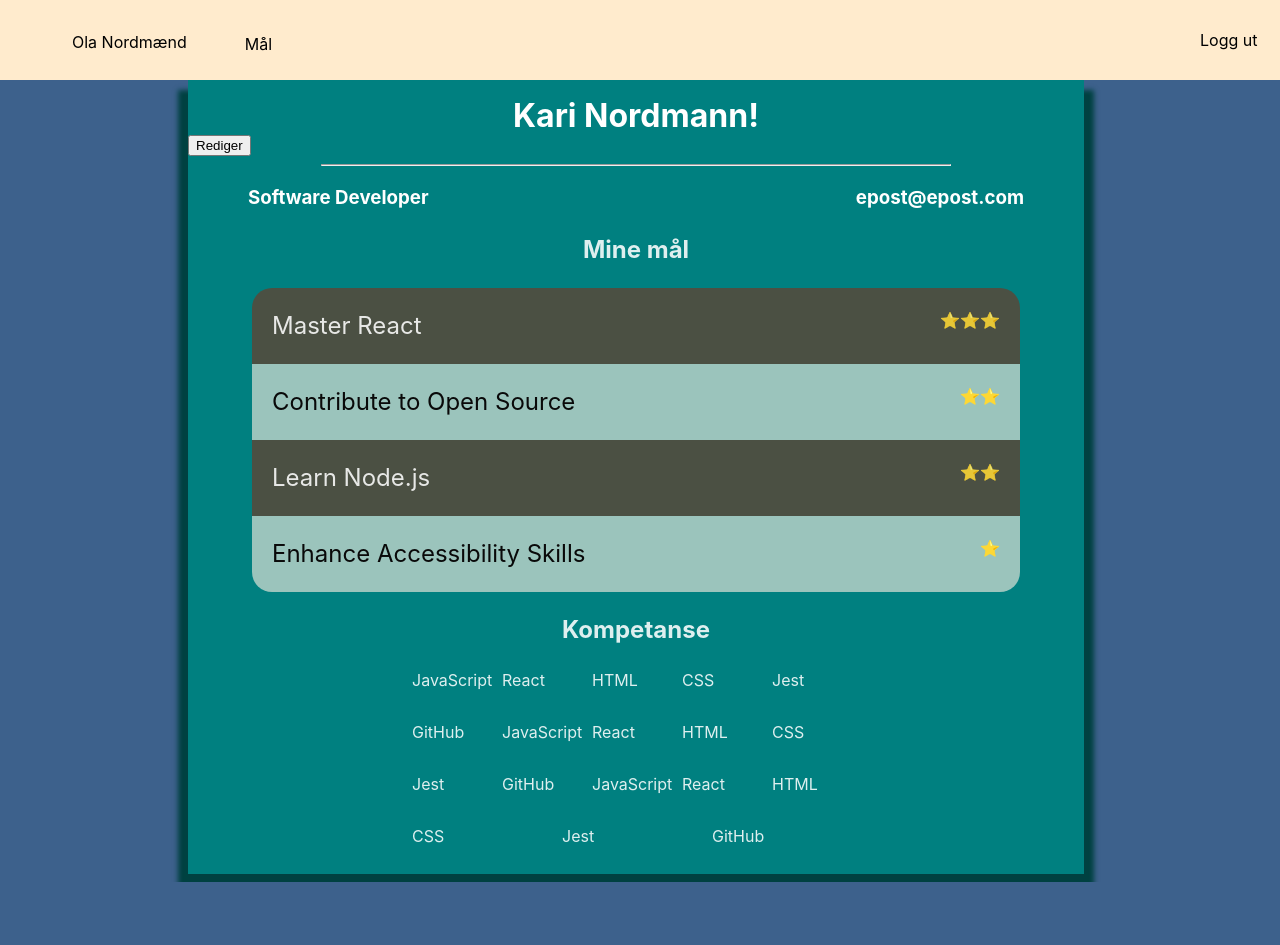
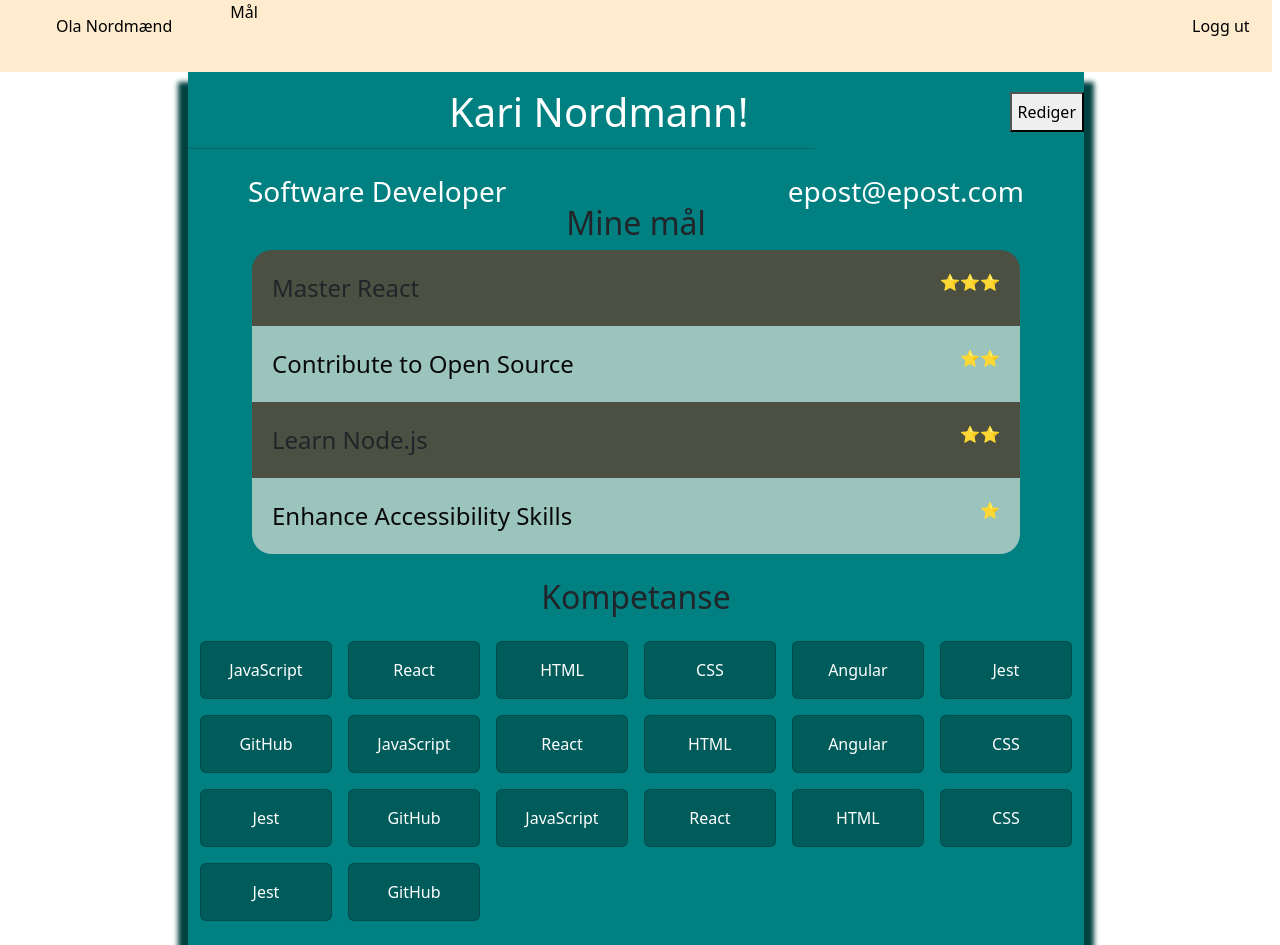
Before and after one commit to EspenSolhaug1/kompetanse-oversikt, a React (Vite) app: page /profile in a window 1280 px wide. Before the commit the page ends 882 px from the top, so only its background shows below. Built offline with nearby package versions, Linux system fonts and the light colour scheme.

Commit message:
added Bootstrap and fixed 'SkillList'

```diff
--- a/src/ApiData/MockData.tsx
+++ b/src/ApiData/MockData.tsx
@@ -206,11 +206,13 @@ export const MockData: UserType[] = [
       "React",
       "HTML",
       "CSS",
+      "Angular",
       "Jest",
       "GitHub",
       "JavaScript",
       "React",
       "HTML",
+      "Angular",
       "CSS",
       "Jest",
       "GitHub",
--- a/src/App.tsx
+++ b/src/App.tsx
@@ -1,5 +1,6 @@
 import Navbar from "./Components/NavBar/Navbar";
 import "./App.css";
+import "bootstrap/dist/css/bootstrap.min.css";
 import { Route, Routes } from "react-router-dom";
 import Profile from "./Components/Profile/Profile";
 import Login from "./Components/Login/Login";
--- a/src/Components/SkillProfile/SkillInstanceProfileComponent.tsx
+++ b/src/Components/SkillProfile/SkillInstanceProfileComponent.tsx
@@ -1,9 +1,12 @@
-import "./SkillListComponent.css";
-
 const SkillInstanceProfile = (props: { skill: string; index: number }) => {
   return (
-    <div className="skillInstanceComponent">
+    <div className="col-6 col-md-4 col-lg-2">
+      <div
+        className="card text-center p-3 skill-car"
+        style={{ background: "#005b5b", color: "white" }}
+      >
         <span>{props.skill}</span>
+      </div>
     </div>
   );
 };
--- a/src/Components/SkillProfile/SkillListComponent.css
+++ b/src/Components/SkillProfile/SkillListComponent.css
@@ -31,3 +31,16 @@
   flex: 1 1 calc(20% - 5px); /* Adjust to make 5 items fit per row */
   box-sizing: border-box; /* Prevent overflow due to padding/borders */
 }
+
+.skill-card {
+  background-color: #3789db; /* Bootstrap's light background */
+  border: 1px solid #8fb3d6;
+  transition: background-color 0.3s ease, transform 0.3s ease;
+}
+
+.skill-card:hover {
+  background-color: #0d62cb;
+  color: white;
+  transform: scale(1.05);
+  cursor: pointer;
+}
--- a/src/Components/SkillProfile/SkillListProfileComponent.tsx
+++ b/src/Components/SkillProfile/SkillListProfileComponent.tsx
@@ -1,17 +1,17 @@
 import { useContext } from "react";
 import { myContext, myContextType } from "../../App";
 import SkillInstanceProfile from "./SkillInstanceProfileComponent";
+
 const SkillListProfileComponent = () => {
   const { currentUser } = useContext(myContext) as myContextType;
+
   return (
-    <div className="skills">
-      <h2>Kompetanse</h2>
-      <div className="skill-box">
-        {currentUser?.skills.map((skill, index) => {
-          return (
-            <SkillInstanceProfile key={index} skill={skill} index={index} />
-          );
-        })}
+    <div className="container my-4">
+      <h2 className="text-center mb-4">Kompetanse</h2>
+      <div className="row g-3">
+        {currentUser?.skills.map((skill, index) => (
+          <SkillInstanceProfile key={index} skill={skill} index={index} />
+        ))}
       </div>
     </div>
   );
--- a/src/main.tsx
+++ b/src/main.tsx
@@ -2,6 +2,7 @@ import React, { StrictMode } from "react";
 import { createRoot } from "react-dom/client";
 import { BrowserRouter } from "react-router-dom";
 import "./index.css";
+import "bootstrap/dist/css/bootstrap.min.css";
 import App from "./App.tsx";
 
 createRoot(document.getElementById("root")!).render(
```
